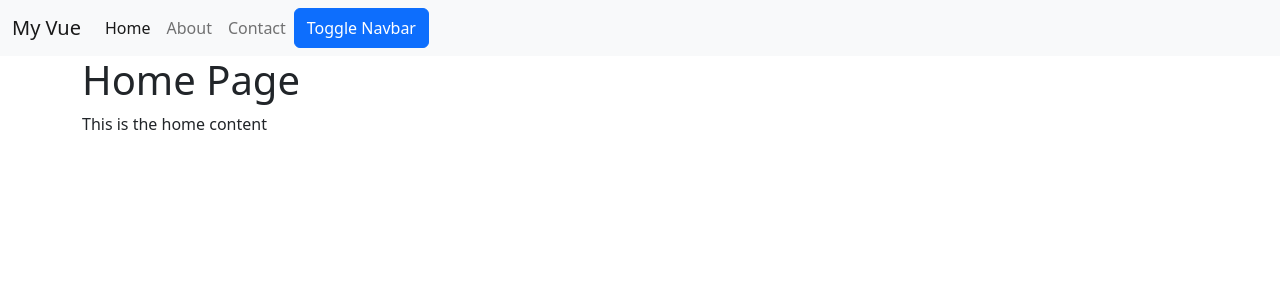
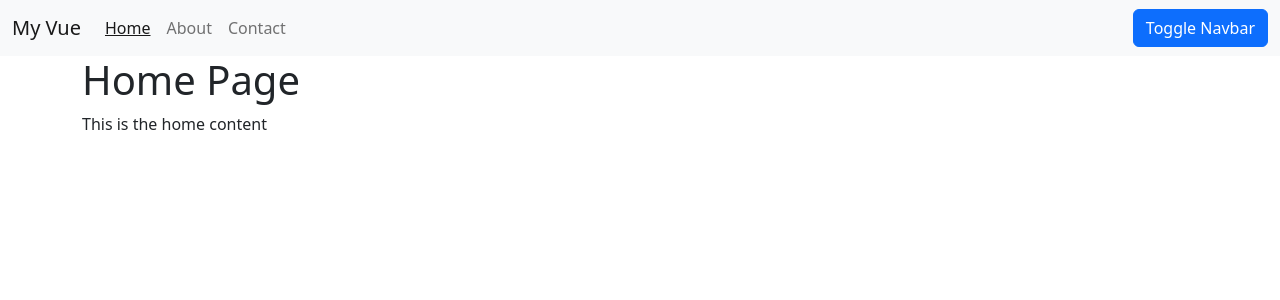
Before and after one commit to bmckenzie88/vue-v2, a Vue app in the folder vue-v2/: page / in a window 1280 px wide. Shown: the top 300 px of the page. Built offline with nearby package versions, Linux system fonts and the light colour scheme.

Commit message:
added navbarlink component and emhasize styling

```diff
--- a/vue-v2/src/components/Navbar.vue
+++ b/vue-v2/src/components/Navbar.vue
@@ -1,16 +1,31 @@
 <template>
-    <nav :class="[`navbar-${theme}`, `bg-${theme}`, 'navbar', 'navbar-expand-lg']">
+  <nav
+    :class="[`navbar-${theme}`, `bg-${theme}`, 'navbar', 'navbar-expand-lg']"
+  >
     <div class="container-fluid">
       <a class="navbar-brand" href="#">My Vue</a>
-            <button class="navbar-toggler" type="button" data-bs-toggle="collapse" data-bs-target="#navbarNavAltMarkup"
-                aria-controls="navbarNavAltMarkup" aria-expanded="false" aria-label="Toggle navigation">
+      <button
+        class="navbar-toggler"
+        type="button"
+        data-bs-toggle="collapse"
+        data-bs-target="#navbarNavAltMarkup"
+        aria-controls="navbarNavAltMarkup"
+        aria-expanded="false"
+        aria-label="Toggle navigation"
+      >
         <span class="navbar-toggler-icon"></span>
       </button>
       <div class="collapse navbar-collapse" id="navbarNavAltMarkup">
-                <div class="navbar-nav">
-                    <a v-for="(page, index) in pages" class="nav-link" :class="{ active: activePage == index }" :key="index"
-                        aria-current="page" :href="page.link.url" :title="`This link goes to the \${page.link.text} page`"
-                        @click.prevent="navLinkClick(index)">{{ page.link.text }}</a>
+          <ul class="navbar-nav me-auto">
+            <li v-for="(page, index) in pages" class="nav-item" :key="index">
+                <navbar-link
+                    :page="page"
+                    :isActive="activePage ===index"
+                    @click.prevent="navLinkClick(index)">
+
+                </navbar-link>
+            </li>
+          </ul>
           <form class="d-flex">
             <button class="btn btn-primary" @click.prevent="changeTheme()">
               Toggle Navbar
@@ -18,12 +33,15 @@
           </form>
       </div>
     </div>
-        </div>
   </nav>
 </template>
 
 <script>
+import NavbarLink from './NavbarLink.vue';
 export default {
+  components: {
+    NavbarLink
+  },
   props: ["pages", "activePage", "navLinkClick"],
   data() {
     return {
@@ -40,5 +58,5 @@ export default {
       this.theme = theme;
     },
   },
-}
+};
 </script>
--- /dev/null
+++ b/vue-v2/src/components/NavbarLink.vue
@@ -0,0 +1,29 @@
+<template>
+  <a
+    class="nav-link"
+    :class="activeClasses"
+    aria-current="page"
+    :href="page.link.url"
+    :title="`This link goes to the \${page.link.text} page`"
+    >{{ page.link.text }}</a
+  >
+</template>
+
+<script>
+export default {
+    props: ['page', 'isActive'],
+    computed: {
+        activeClasses() {
+            return {
+                active: this.isActive,
+                emphasize: this.isActive
+            }
+        }
+    }
+}
+</script>
+
+<style>
+.emphasize {
+  text-decoration: underline !important;
+}</style>
```
Lines whose indentation alone changed are shown as unchanged.
